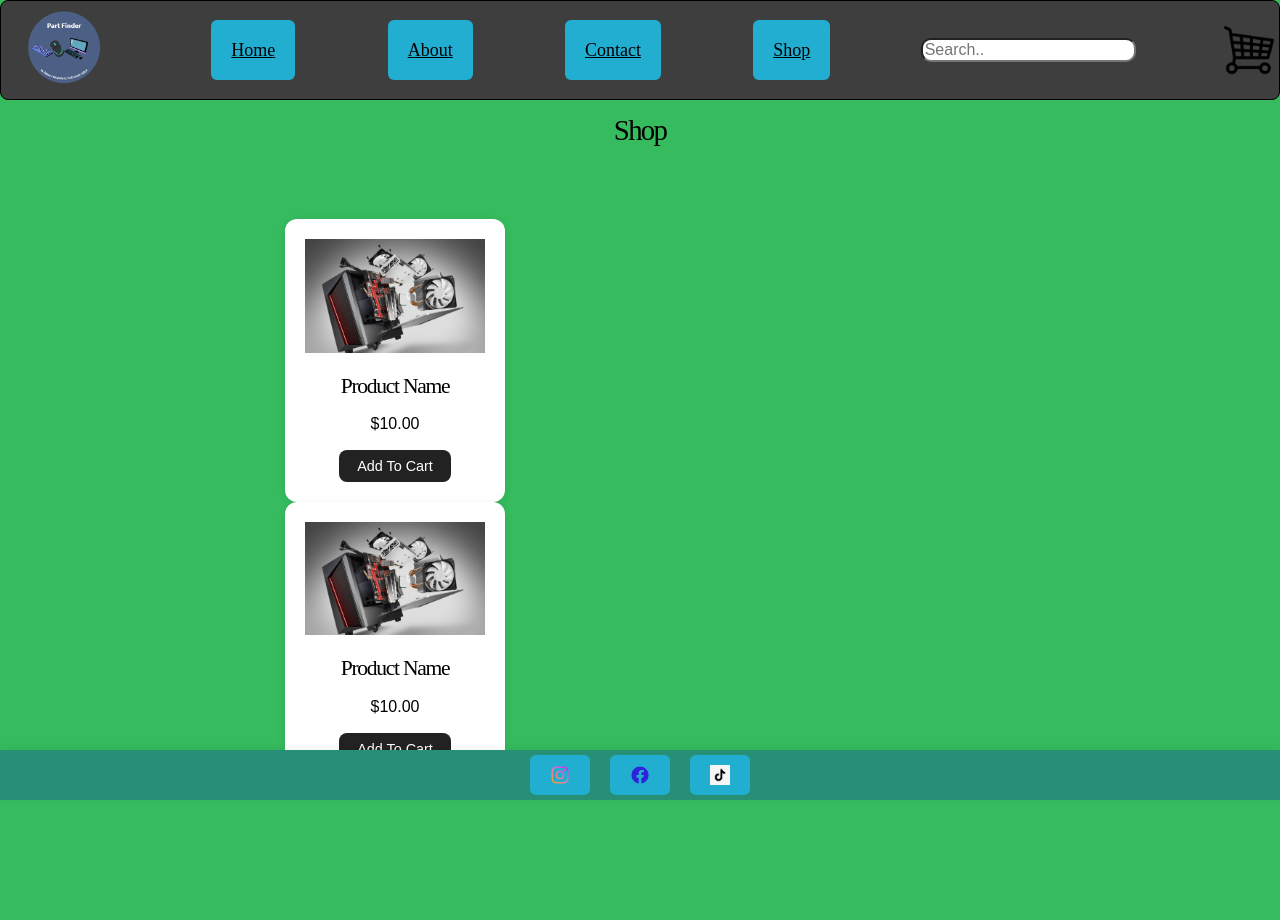
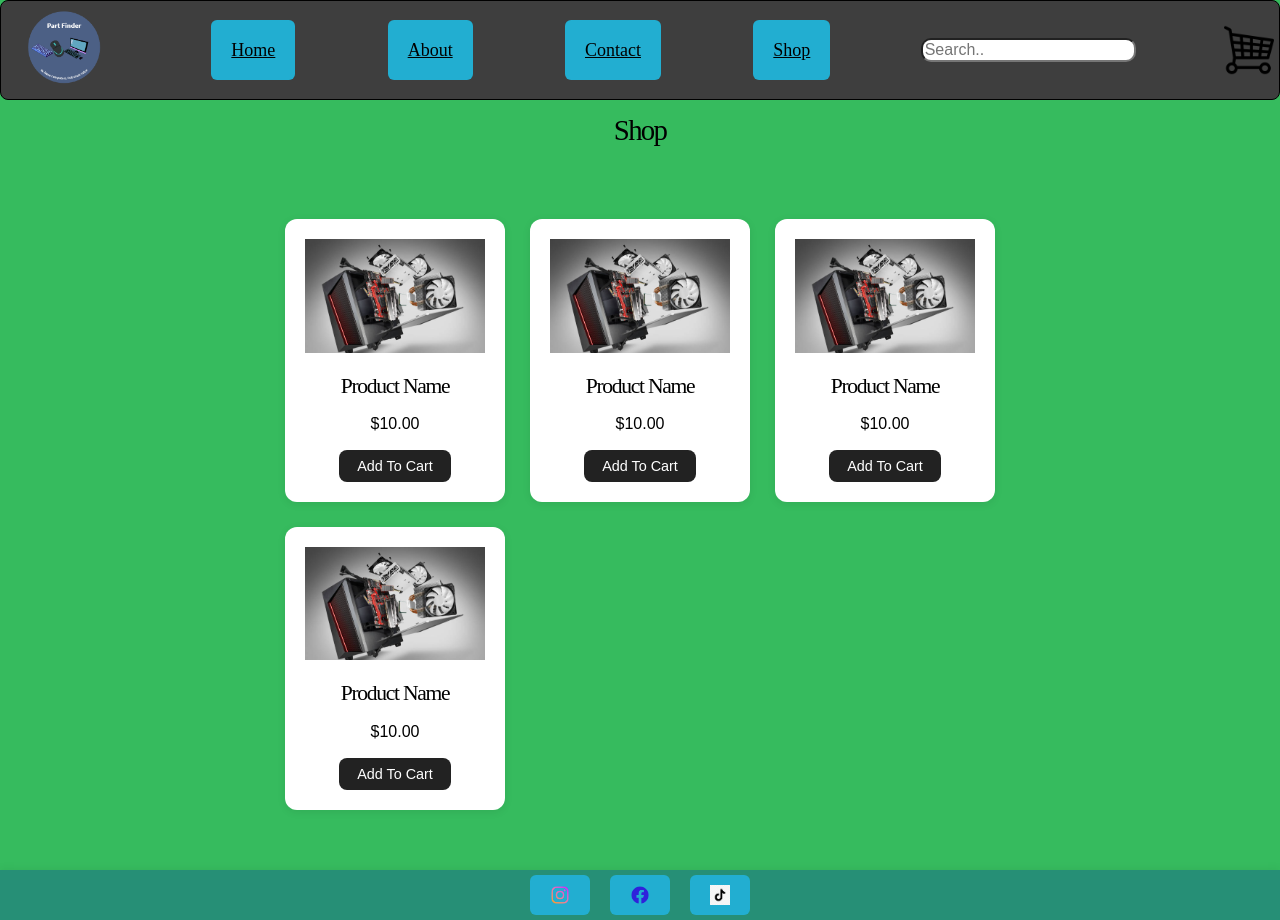
Before and after one commit to ABL-15/part-finder, a plain HTML site: page shop.html in a window 1280 px wide. Before the commit the page ends 845 px from the top, so only its background shows below. Drawn offline with Linux system fonts and the light colour scheme.

Commit message:
Div tag wasn't closed causing the items in the shop page to not work. Closed the div tag and it made everything work.

```diff
--- a/index_styles.css
+++ b/index_styles.css
@@ -228,7 +228,7 @@ footer nav ul li {
     /* Ensures the container stretches fully */
 }
 
-/* Optional: Ensure responsive sizing for your images */
+
 .outer-container img {
     max-width: 100%;
     height: auto;
--- a/shop.html
+++ b/shop.html
@@ -46,6 +46,7 @@
                 <p>$10.00</p>
                 <button>Add To Cart</button>
             </div>
+        </div>
 
             <div class="product">
                 <a class="product__image" href="#"></a>
@@ -57,10 +58,32 @@
                     <p>$10.00</p>
                     <button>Add To Cart</button>
                 </div>
+            </div>
 
+                        <div class="product">
+                <a class="product__image" href="#"></a>
+                <div class="product__name">
+                </div>
+                <div class="product__price">
+                    <img src="images/explodedpc.png" alt="test1" width="180px">
+                    <h2>Product Name</h2>
+                    <p>$10.00</p>
+                    <button>Add To Cart</button>
+                </div>
+            </div>
 
-
-
+                        <div class="product">
+                <a class="product__image" href="#"></a>
+                <div class="product__name">
+                </div>
+                <div class="product__price">
+                    <img src="images/explodedpc.png" alt="test1" width="180px">
+                    <h2>Product Name</h2>
+                    <p>$10.00</p>
+                    <button>Add To Cart</button>
+                </div>
+            </div>
+        </div>
 
         <footer>
             <nav>
--- a/styles.css
+++ b/styles.css
@@ -129,7 +129,7 @@ nav li {
 }
 
 footer {
-	position: fixed;
+	/* position: fixed; */
 	left: 0;
 	bottom: 0;
 	width: 100%;
@@ -183,9 +183,7 @@ footer nav ul li {
     display: flex;
     justify-content: space-between;
     align-items: center;
-    /* Vertically centers the images if they have different heights */
     width: 100%;
-    /* Ensures the container stretches fully */
 }
 
 /* Optional: Ensure responsive sizing for your images */
```
Lines whose indentation alone changed are shown as unchanged.
